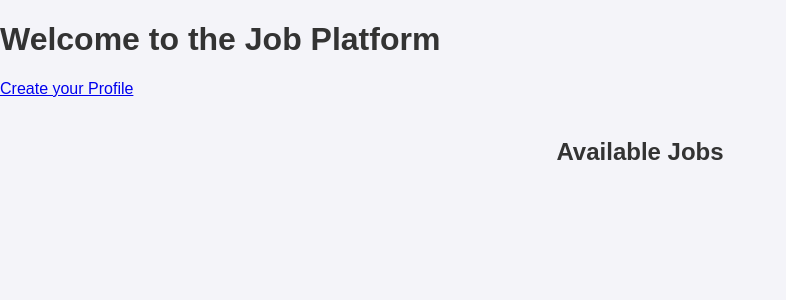
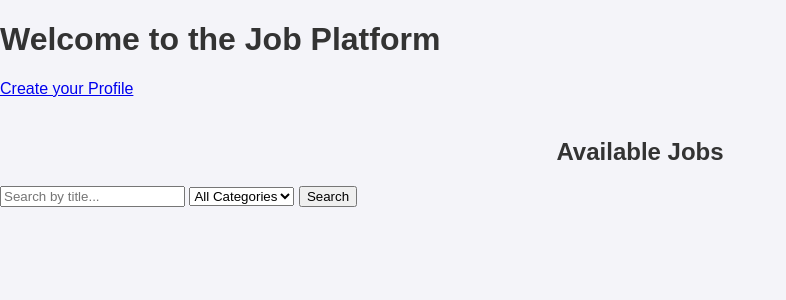
Before and after one commit to Bakdaulet2007/project, a Flask app: page / in a window 1280 px wide. Shown: the top 300 px of the page, without its empty margins (0-786 px from the left). Run offline with Flask 3, Linux system fonts and the light colour scheme; data comes from the database, SQL or seed files in the repository.

Commit message:
Update index.html

```diff
--- a/hack/templates/index.html
+++ b/hack/templates/index.html
@@ -20,5 +20,18 @@
             </li>
         {% endfor %}
     </ul>
+
+    <form method="GET" action="/">
+    <input type="text" name="search" placeholder="Search by title..." value="{{ search_query }}">
+    <select name="category">
+        <option value="">All Categories</option>
+        <option value="Programming" {% if category == 'Programming' %}selected{% endif %}>Programming</option>
+        <option value="Marketing" {% if category == 'Marketing' %}selected{% endif %}>Marketing</option>
+        <option value="Design" {% if category == 'Design' %}selected{% endif %}>Design</option>
+        <!-- Добавьте другие категории -->
+    </select>
+    <button type="submit">Search</button>
+</form>
+
 </body>
 </html>
```
